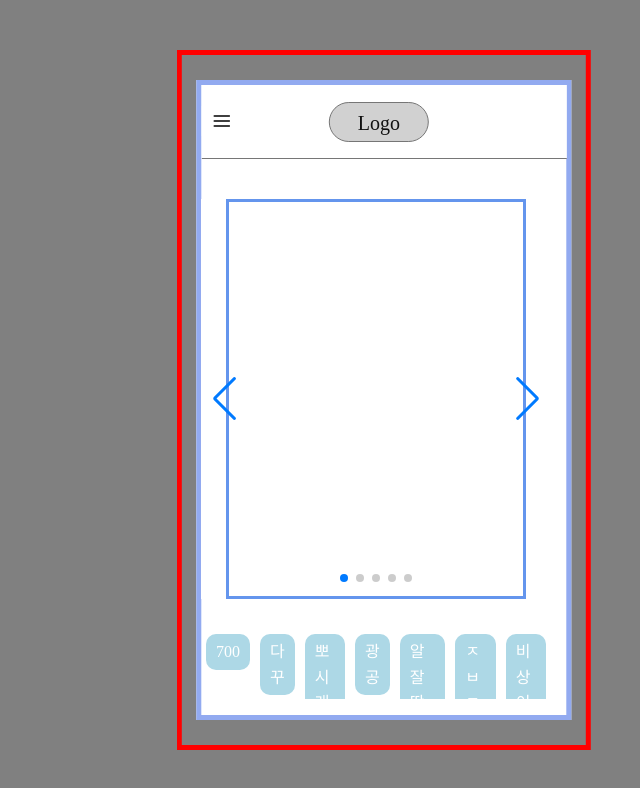
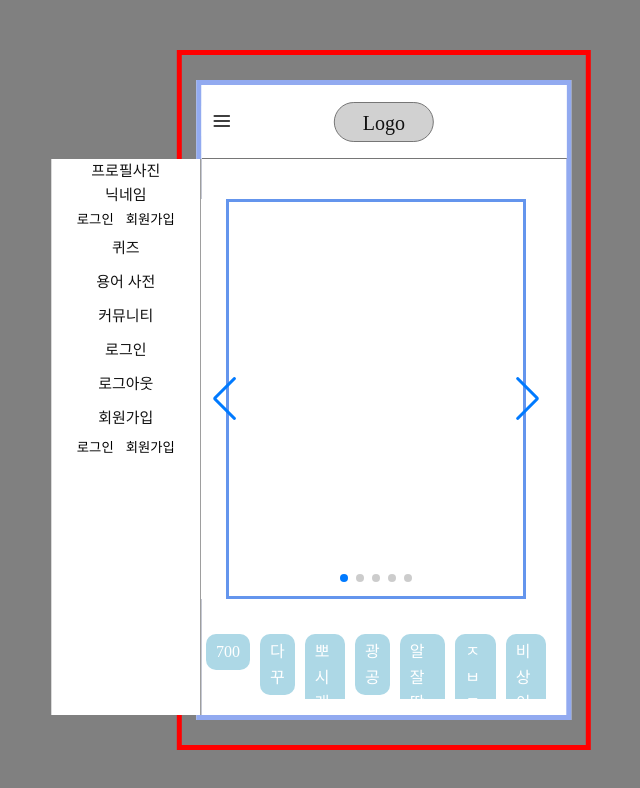
Before and after one commit to zubetcha/Final-project, a React (Create React App) app: page / in a window 1280 px wide. Shown: the top 788 px of the page, without its empty margins (546-1186 px from the left). Built offline with nearby package versions, Linux system fonts and the light colour scheme.

Commit message:
[Conf]추가 토글 사이드바 추가

```diff
--- a/src/App.js
+++ b/src/App.js
@@ -13,8 +13,8 @@ function App() {
     <>
       <ThemeProvider theme={theme}>
         <GlobalStyle />
-        <MobileFrame>
-          <ConnectedRouter history={history}>
+        <ConnectedRouter history={history}>
+          <MobileFrame>
             <Route path="/" exact component={Main} />
             <Route path="/join" exact component={Join} />
             <Route path="/login" exact component={Login} />
@@ -30,8 +30,8 @@ function App() {
             <Route path="/dict/write" exact component={DictWrite} />
             <Route path="/dict/edit/:dictId" exact component={DictEdit} />
             {/* <Route path="" exact component={NotFound} /> */}
-          </ConnectedRouter>
-        </MobileFrame>
+          </MobileFrame>
+        </ConnectedRouter>
       </ThemeProvider>
     </>
   )
--- a/src/components/Header.js
+++ b/src/components/Header.js
@@ -1,16 +1,21 @@
 import React from 'react'
 import styled from 'styled-components'
+
+import Sidebar from './Sidebar'
 
 import { FiMenu } from 'react-icons/fi'
 
 const Header = () => {
-  const [show, setShow] = React.useState(false)
+  const [showSidebar, setShowSidebar] = React.useState(false)
+  const toggleMenu = () => {
+    setShowSidebar(!showSidebar)
+  }
   return (
     <>
       <NavHeader>
         <ul className="nav-list">
           <li>
-            <button className="nav-item-menu">
+            <button className="nav-item-menu" onClick={toggleMenu}>
               <FiMenu />
             </button>
           </li>
@@ -24,6 +29,7 @@ const Header = () => {
           </li>
         </ul>
       </NavHeader>
+      <Sidebar showSidebar={showSidebar} />
     </>
   )
 }
@@ -42,7 +48,7 @@ const NavHeader = styled.nav`
   .nav-list {
     height: 100%;
     margin: 0;
-    padding-right: 50px;
+    padding-right: 40px;
     display: flex;
     flex-direction: row;
     align-items: center;
--- a/src/components/QuizPaper.js
+++ b/src/components/QuizPaper.js
@@ -242,6 +242,11 @@ const QuizBox = styled.div`
     bottom: -20px;
     left: 33%;
     z-index: 2;
+    transition-duration: 0.5s;
+    &:active {
+      margin-left: 1%;
+      margin-top: 4px;
+    }
   }
 
   .box-2 {
@@ -255,6 +260,11 @@ const QuizBox = styled.div`
     height: 100%;
     padding: 0;
     border-radius: 20px;
+    transition-duration: 0.5s;
+    &:active {
+      margin-left: 1%;
+      margin-top: 4px;
+    }
 
     :disabled {
       background-color: #ededed;
--- /dev/null
+++ b/src/components/Sidebar.js
@@ -0,0 +1,81 @@
+import React from 'react'
+import { NavLink, useLocation } from 'react-router-dom'
+import styled from 'styled-components'
+
+import SidebarItem from './SidebarItem'
+
+const Sidebar = ({ showSidebar }) => {
+  const _pathname = useLocation().pathname
+  const menus = [
+    { name: '퀴즈', path: '/quiz' },
+    { name: '용어 사전', path: '/dict' },
+    { name: '커뮤니티', path: '/post' },
+    { name: '로그인', path: '/login' },
+    { name: '로그아웃', path: '/' },
+    { name: '회원가입', path: '/join' },
+  ]
+  return (
+    <>
+      <Wrapper className={`${showSidebar ? 'open' : ''}`}>
+        <div>프로필사진</div>
+        <p>닉네임</p>
+        <div>
+          {/* 로그인 상태면 로그아웃 */}
+          <button>로그인</button>
+          <button>회원가입</button>
+        </div>
+        {menus.map((menu, index) => {
+          return (
+            <NavLink to={menu.path} key={index} className="menu-item">
+              <SidebarItem menu={menu} isActive={_pathname === menu.path ? true : false} />
+            </NavLink>
+          )
+        })}
+        <div>
+          {/* 로그인 상태면 로그아웃 */}
+          <button>로그인</button>
+          <button>회원가입</button>
+        </div>
+      </Wrapper>
+    </>
+  )
+}
+
+const Wrapper = styled.div`
+  width: 150px;
+  height: calc(100% - 74px);
+  position: absolute;
+  top: 74px;
+  left: -150px;
+  z-index: 2000;
+  background-color: #fff;
+  border-right: 1px solid #767676;
+  display: flex;
+  flex-direction: column;
+  align-items: center;
+  justify-content: top;
+
+  -webkit-transform: translateX(0);
+  transform: translateX(0);
+  -webkit-transition: all 0.3s ease;
+  transition: all 0.3s ease;
+
+  &.open {
+    -webkit-transform: translateX(150px);
+    transform: translateX(150px);
+  }
+
+  .menu-item {
+    text-decoration: none;
+    cursor: pointer;
+    padding: 5px 0;
+
+    &:visited,
+    &:link,
+    &:active {
+      color: #111;
+    }
+  }
+`
+
+export default Sidebar
--- /dev/null
+++ b/src/components/SidebarItem.js
@@ -0,0 +1,14 @@
+import React from 'react'
+import styled from 'styled-components'
+
+const SidebarItem = ({ menu, isActive }) => {
+  return (
+    <>
+      <div className={`${isActive ? 'active' : ''}`}>
+        <p>{menu.name}</p>
+      </div>
+    </>
+  )
+}
+
+export default SidebarItem
```
